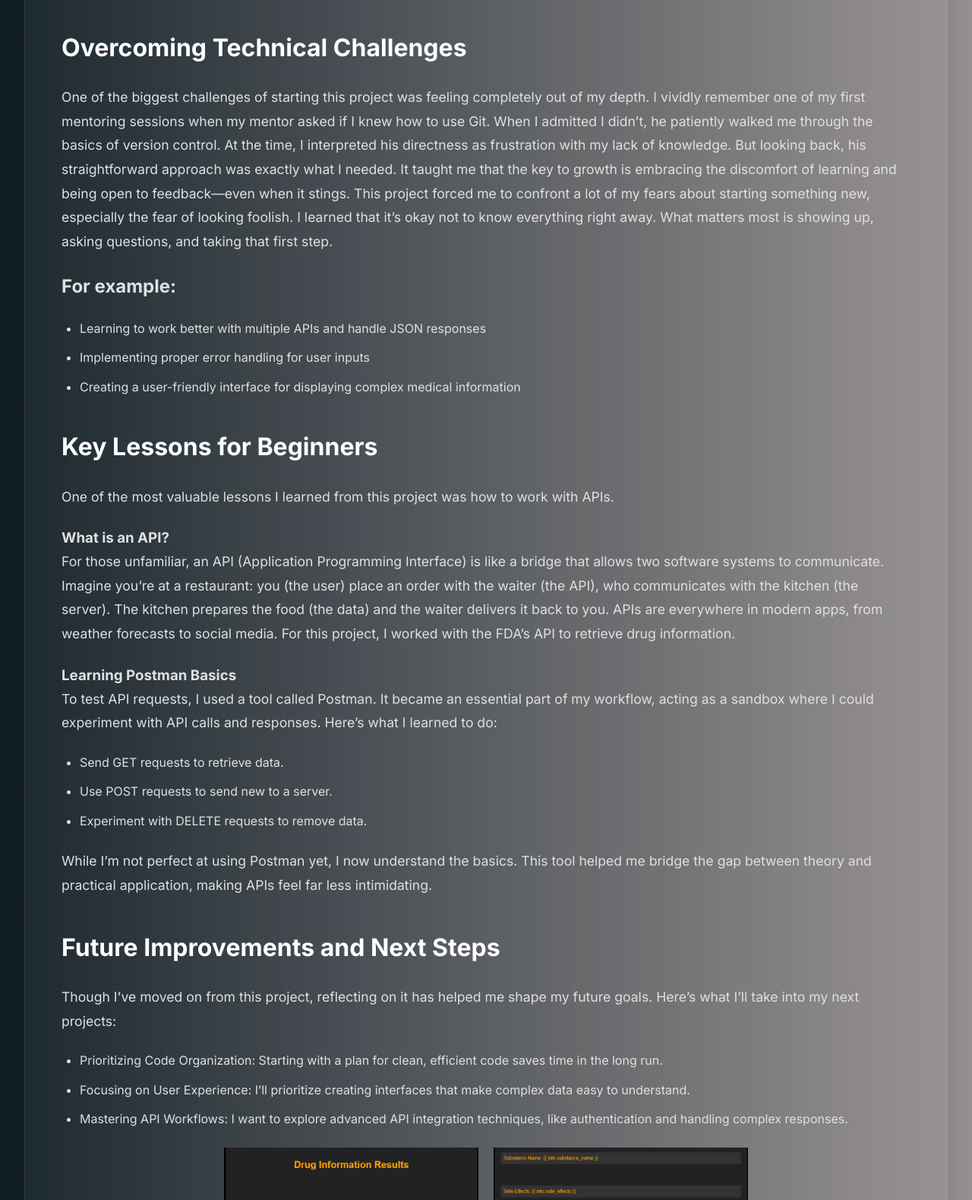
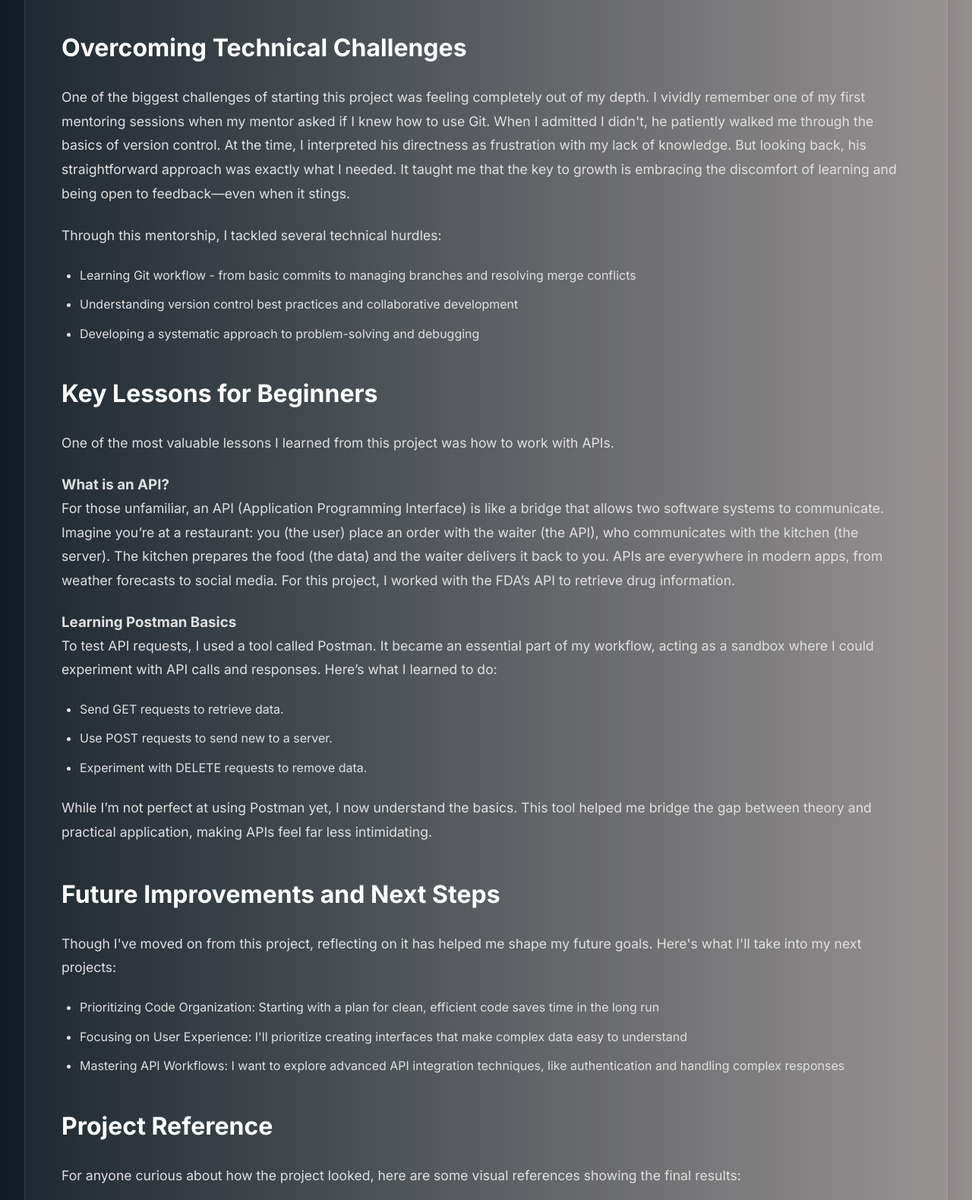
Before and after one commit to abrahamoso/Blog, a plain HTML site: page fda-blog.html in a window 1280 px wide. Shown: the part 921-2500 px from the top of the page at 76% size. Drawn offline with nearby package versions, Linux system fonts and the light colour scheme.

Commit message:
added a few more changes

```diff
--- a/fda-blog.html
+++ b/fda-blog.html
@@ -41,20 +41,15 @@
 
                 </p>
 
-            <h2 data-aos="fade-up" data-aos-delay="500">Overcoming Technical Challenges</h2>
-            <p data-aos="fade-up" data-aos-delay="550">One of the biggest challenges of starting this project was feeling completely out of my depth. I vividly remember one of my first mentoring sessions when my mentor asked if I knew how to use Git. When I admitted I didn’t, he patiently walked me through the basics of version control.
+                <h2 data-aos="fade-up">Overcoming Technical Challenges</h2>
+                <p data-aos="fade-up">One of the biggest challenges of starting this project was feeling completely out of my depth. I vividly remember one of my first mentoring sessions when my mentor asked if I knew how to use Git. When I admitted I didn't, he patiently walked me through the basics of version control. At the time, I interpreted his directness as frustration with my lack of knowledge. But looking back, his straightforward approach was exactly what I needed. It taught me that the key to growth is embracing the discomfort of learning and being open to feedback—even when it stings.</p>
 
-                At the time, I interpreted his directness as frustration with my lack of knowledge. But looking back, his straightforward approach was exactly what I needed. It taught me that the key to growth is embracing the discomfort of learning and being open to feedback—even when it stings.
-
-                This project forced me to confront a lot of my fears about starting something new, especially the fear of looking foolish. I learned that it’s okay not to know everything right away. What matters most is showing up, asking questions, and taking that first step.</p>
-
-
-           <h1 data-aos="fade-up" data-aos-delay="550">For example: </h1>
-           <ul data-aos="fade-up" data-aos-delay="600">
-                <li>Learning to work better with multiple APIs and handle JSON responses</li>
-                <li>Implementing proper error handling for user inputs</li>
-                <li>Creating a user-friendly interface for displaying complex medical information</li>
-            </ul>
+                <p data-aos="fade-up">Through this mentorship, I tackled several technical hurdles:</p>
+                <ul data-aos="fade-up">
+                    <li>Learning Git workflow - from basic commits to managing branches and resolving merge conflicts</li>
+                    <li>Understanding version control best practices and collaborative development</li>
+                    <li>Developing a systematic approach to problem-solving and debugging</li>
+                </ul>
 
 
 
@@ -75,15 +70,17 @@
             </ul>
             <p data-aos="fade-up" data-aos-delay="550">While I’m not perfect at using Postman yet, I now understand the basics. This tool helped me bridge the gap between theory and practical application, making APIs feel far less intimidating.</p>
 
-            <h2 data-aos="fade-up" data-aos-delay="550">Future Improvements and Next Steps</h2>
-            <p data-aos="fade-up" data-aos-delay="550">Though I’ve moved on from this project, reflecting on it has helped me shape my future goals. Here’s what I’ll take into my next projects:</p>
-            <ul data-aos="fade-up" data-aos-delay="550">
-                <li>Prioritizing Code Organization: Starting with a plan for clean, efficient code saves time in the long run.</li>
-                <li>Focusing on User Experience: I’ll prioritize creating interfaces that make complex data easy to understand.</li>
-                <li>Mastering API Workflows: I want to explore advanced API integration techniques, like authentication and handling complex responses.</li>
+            <h2 data-aos="fade-up">Future Improvements and Next Steps</h2>
+            <p data-aos="fade-up">Though I've moved on from this project, reflecting on it has helped me shape my future goals. Here's what I'll take into my next projects:</p>
+            <ul data-aos="fade-up">
+                <li>Prioritizing Code Organization: Starting with a plan for clean, efficient code saves time in the long run</li>
+                <li>Focusing on User Experience: I'll prioritize creating interfaces that make complex data easy to understand</li>
+                <li>Mastering API Workflows: I want to explore advanced API integration techniques, like authentication and handling complex responses</li>
             </ul>
 
-            <div class="image-container" data-aos="fade-up" data-aos-delay="550">
+            <h2 data-aos="fade-up">Project Reference</h2>
+            <p data-aos="fade-up">For anyone curious about how the project looked, here are some visual references showing the final results:</p>
+            <div class="image-container" data-aos="fade-up">
                 <img src="photo/API1.PNG" alt="API Project" class="blog-image">
                 <img src="photo/API2.PNG" alt="API Project" class="blog-image">
             </div>
```
Also changed, not shown: index.html (+0 -3 lines).
